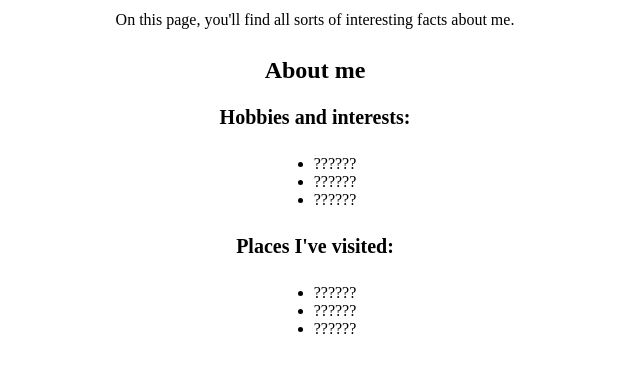
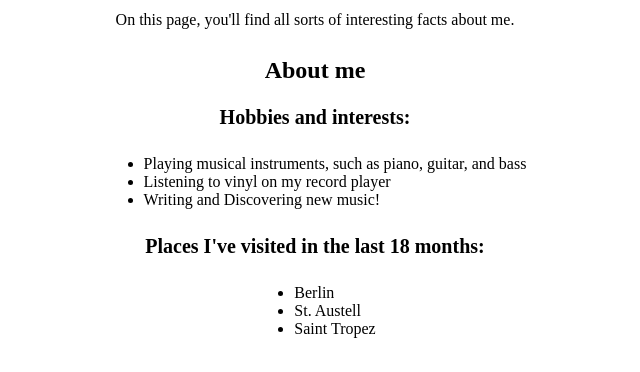
Before and after one commit to lpevy/git-fundamentals-lab, a plain HTML site: page index.html in a window 1280 px wide. Shown: the part 82-454 px from the top of the page, without its empty margins (325-965 px from the left). Drawn offline with Linux system fonts and the light colour scheme.

Commit message:
Add hobbies and interests, and places ive visited lists

```diff
--- a/index.html
+++ b/index.html
@@ -15,16 +15,16 @@
 
     <h3>Hobbies and interests:</h3>
     <ul>
-      <li>??????</li>
-      <li>??????</li>
-      <li>??????</li>
+      <li>Playing musical instruments, such as piano, guitar, and bass</li>
+      <li>Listening to vinyl on my record player</li>
+      <li>Writing and Discovering new music!</li>
     </ul>
 
-    <h3>Places I've visited:</h3>
+    <h3>Places I've visited in the last 18 months:</h3>
     <ul>
-      <li>??????</li>
-      <li>??????</li>
-      <li>??????</li>
+      <li>Berlin</li>
+      <li>St. Austell</li>
+      <li>Saint Tropez</li>
     </ul>
   </body>
 </html>
```
